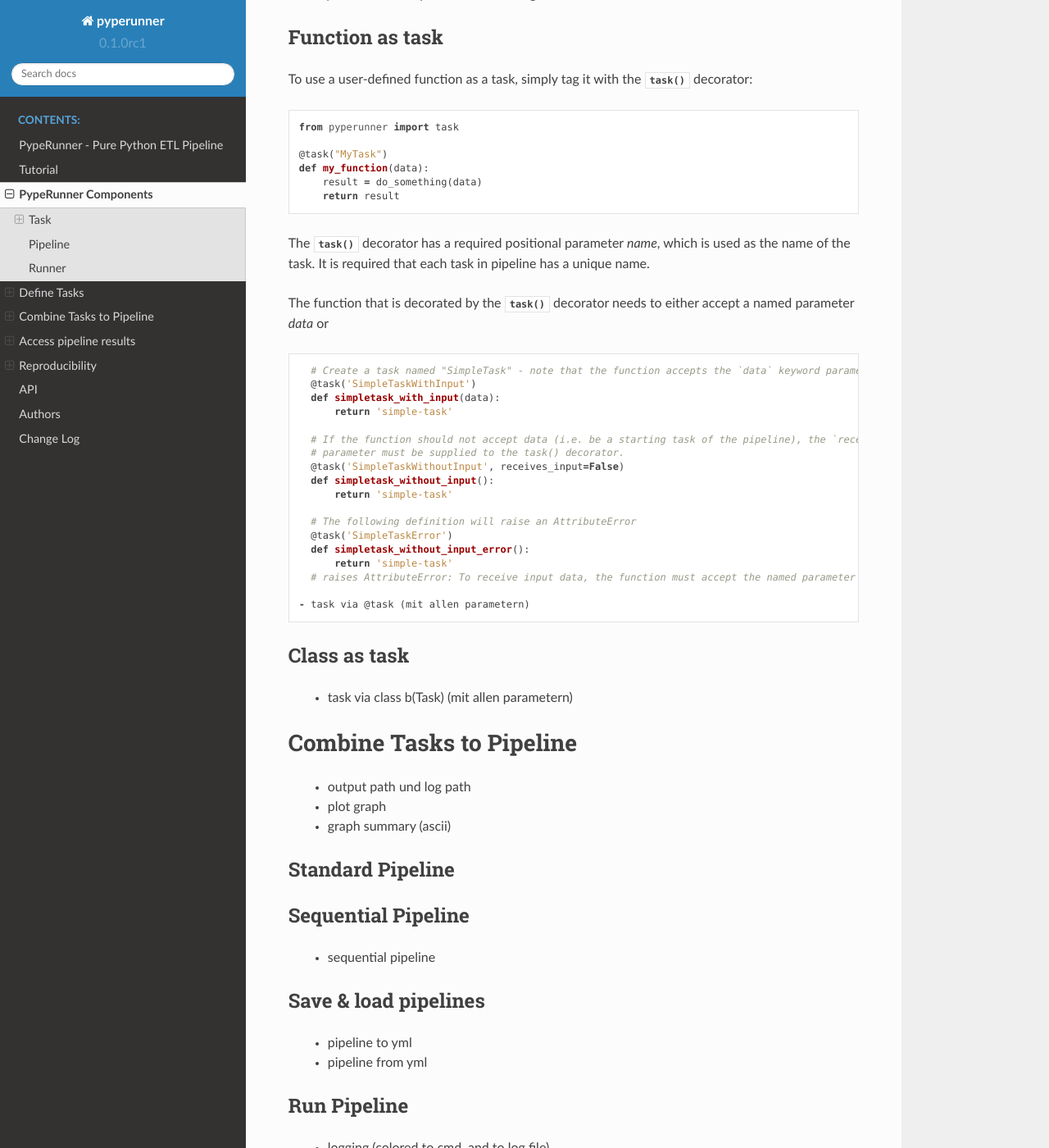
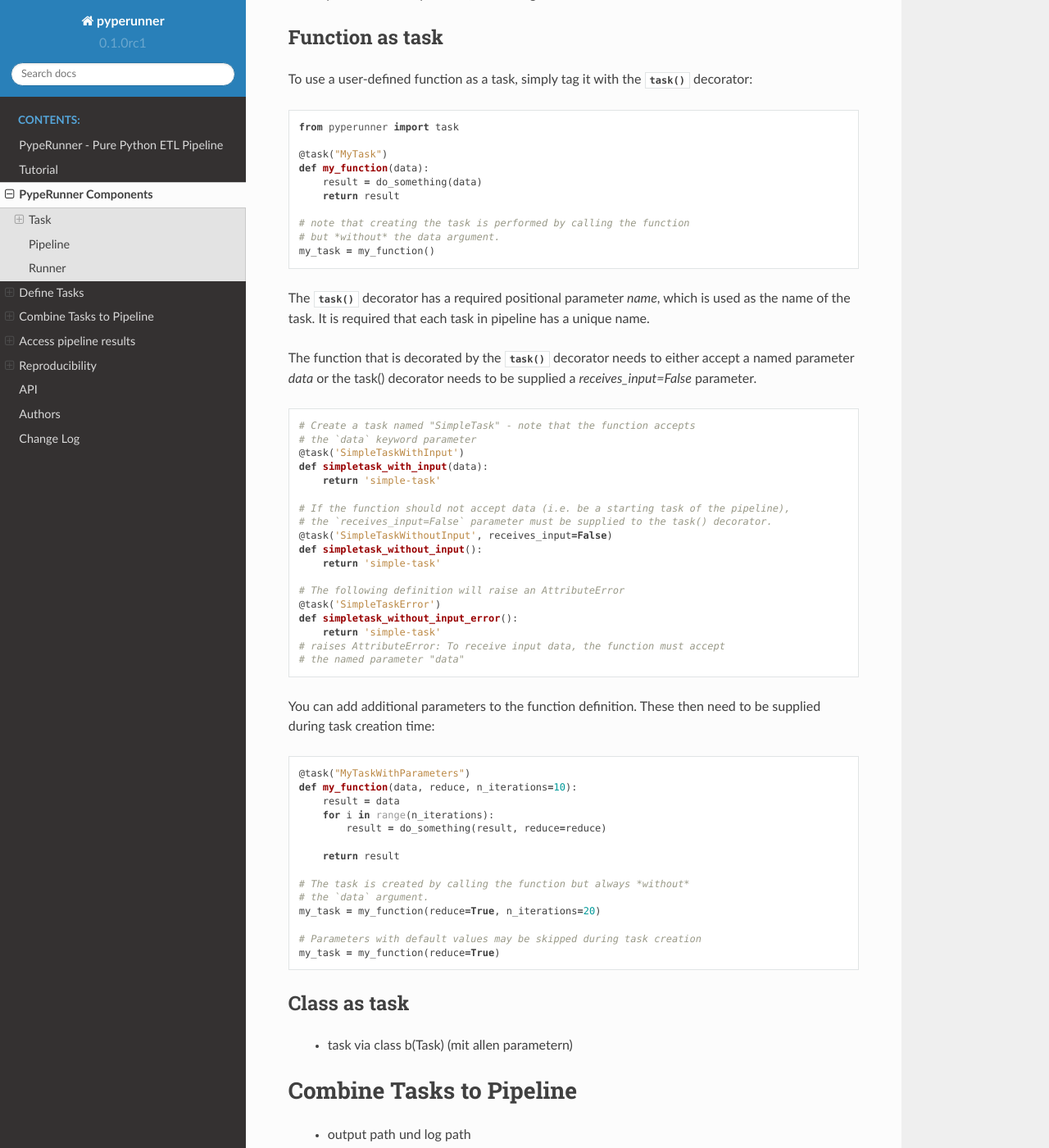
Before and after one commit to glichtner/pyperunner, a Sphinx documentation site: the page built from docs/manual.rst, in a window 1280 px wide and 1400 px high, scrolled down 972 px. Shown: the whole window at 82% size. Built offline with Sphinx 7.4.7 and the Read the Docs theme 2.0.0, drawn with Linux system fonts in a browser that asks for light colours.

Commit message:
continued manual

```diff
--- a/docs/conf.py
+++ b/docs/conf.py
@@ -14,6 +14,7 @@ extensions = [
     'sphinx_autodoc_typehints',
     'sphinx.ext.todo',
     'sphinx.ext.viewcode',
+    'sphinx.ext.graphviz',
 ]
 
 autodoc_mock_imports = ['multiprocessing']
--- a/docs/manual.rst
+++ b/docs/manual.rst
@@ -56,21 +56,26 @@ To use a user-defined function as a task, simply tag it with the :py:func:`~pype
         result = do_something(data)
         return result
 
+    # note that creating the task is performed by calling the function
+    # but *without* the data argument.
+    my_task = my_function()
+
 The :py:func:`~pyperunner.task` decorator has a required positional parameter `name`, which is used as the name of the
 task. It is required that each task in pipeline has a unique name.
 
 The function that is decorated by the :py:func:`~pyperunner.task` decorator needs to either accept a named parameter
-`data` or
+`data` or the task() decorator needs to be supplied a `receives_input=False` parameter.
 
 .. code-block:: python
 
-    # Create a task named "SimpleTask" - note that the function accepts the `data` keyword parameter
+    # Create a task named "SimpleTask" - note that the function accepts
+    # the `data` keyword parameter
     @task('SimpleTaskWithInput')
     def simpletask_with_input(data):
         return 'simple-task'
 
-    # If the function should not accept data (i.e. be a starting task of the pipeline), the `receives_input=False`
-    # parameter must be supplied to the task() decorator.
+    # If the function should not accept data (i.e. be a starting task of the pipeline),
+    # the `receives_input=False` parameter must be supplied to the task() decorator.
     @task('SimpleTaskWithoutInput', receives_input=False)
     def simpletask_without_input():
         return 'simple-task'
@@ -79,9 +84,28 @@ The function that is decorated by the :py:func:`~pyperunner.task` decorator need
     @task('SimpleTaskError')
     def simpletask_without_input_error():
         return 'simple-task'
-    # raises AttributeError: To receive input data, the function must accept the named parameter "data"
+    # raises AttributeError: To receive input data, the function must accept
+    # the named parameter "data"
 
-  - task via @task (mit allen parametern)
+
+You can add additional parameters to the function definition. These then need to be supplied during task creation time:
+
+.. code-block:: python
+
+    @task("MyTaskWithParameters")
+    def my_function(data, reduce, n_iterations=10):
+        result = data
+        for i in range(n_iterations):
+            result = do_something(result, reduce=reduce)
+
+        return result
+
+    # The task is created by calling the function but always *without*
+    # the `data` argument.
+    my_task = my_function(reduce=True, n_iterations=20)
+
+    # Parameters with default values may be skipped during task creation
+    my_task = my_function(reduce=True)
 
 
 Class as task
```
